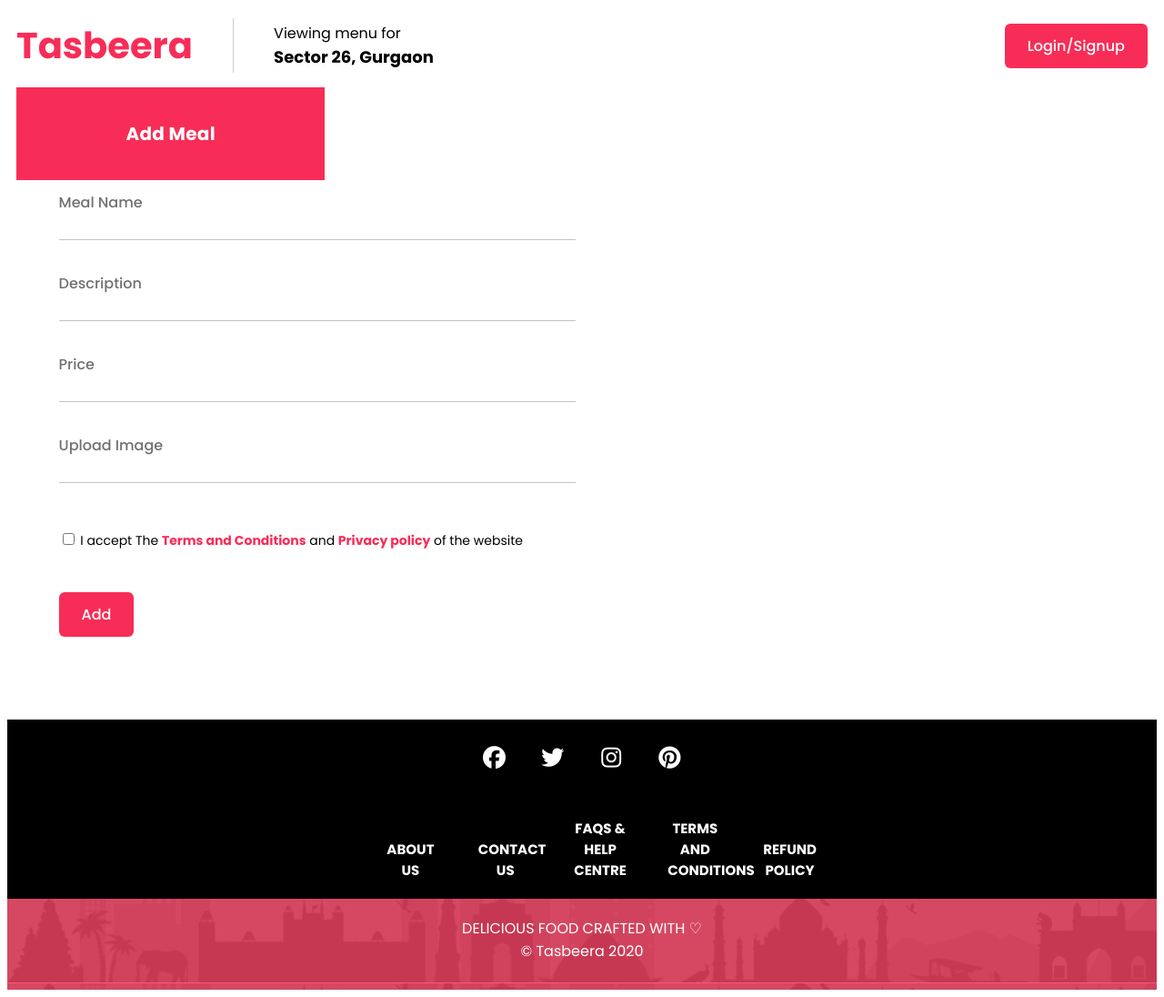
After one commit to iislamm/tasbeera, a PHP site: page /add_meal.html in a window 1280 px wide. The commit adds this page. Shown: the whole page at 91% size. Run offline with PHP 8.4, Linux system fonts and the light colour scheme; some libraries are stand-ins or nearby versions.

Commit message:
added do7a's content

```diff
--- /dev/null
+++ b/add_meal.html
@@ -0,0 +1,116 @@
+<!DOCTYPE html>
+<html lang="en">
+<head>
+
+    <meta charset="UTF-8">
+    <meta name="viewport" content="width=device-width, initial-scale=1.0">
+    <title>InnerChef</title>
+    <link href="https://fonts.googleapis.com/css2?family=Poppins:wght@300;400;500;700&display=swap" rel="stylesheet">
+    <link rel="stylesheet" href="includes/css/main.css">
+    <script src="https://kit.fontawesome.com/e99aa2afc5.js" crossorigin="anonymous"></script>
+    <script
+    src="https://code.jquery.com/jquery-3.4.1.min.js"
+    integrity="sha256-CSXorXvZcTkaix6Yvo6HppcZGetbYMGWSFlBw8HfCJo="
+    crossorigin="anonymous"></script>
+</head>
+<body>
+
+<header>
+    <nav class="top-bar">
+
+        <div class="navbar-brand">
+            <h1>Tasbeera</h1>
+        </div>
+        <div class="viewline"></div>
+        <div class="txt">
+            <div>
+                <p>Viewing menu for</p>
+                <p class="txtt"><strong>Sector 26, Gurgaon</strong> </p>
+            </div>
+        </div>
+       <div class="nav-links">
+           <a class="nav-link" href="#"><button>Login/Signup</button></a>
+       </div>
+    </nav>
+    <nav class="sec-nav">
+        <a href="#" class="nav-button active">
+            <p> Add Meal</p>
+        </a>
+    </nav>
+</header>
+
+<form class="form" id="form">
+    <div class="area">
+        <div class="filled-cover">
+            <div class="form-group">
+            <label class="form-label">Meal Name</label>
+            <input class="input form-control" id="name" type="text">
+            <i class="fas fa-check-circle"></i>
+            <i class="fas fa-exclamation-circle"></i>
+            <small>error message</small>
+            </div>
+            <div class="form-group">
+
+            <div class="form-group">
+            <label class="form-label">Description</label>
+            <input class="input form-control" id="description" type="text">
+            <i class="fas fa-check-circle"></i>
+            <i class="fas fa-exclamation-circle"></i>
+            <small>error message</small>
+            </div>
+            <div class="form-group">
+            <label class="form-label">Price</label>
+            <input class="input form-control" id="price" >
+            <i class="fas fa-check-circle"></i>
+            <i class="fas fa-exclamation-circle"></i>
+            <small>error message</small>
+            </div>
+            <div class="form-group">
+            <label class="form-label">Upload Image</label>
+            <input class="input form-control" id="password2" type="password">
+            <i class="fas fa-check-circle"></i>
+            <i class="fas fa-exclamation-circle"></i>
+            <small>error message</small>
+            </div>
+              <div class="form-link">
+                <a class="form-text"><input type="checkbox"> I accept The <span class="form-a">Terms and Conditions</span> and <span class="form-a">Privacy policy</span> of the website</a>
+            </div>
+            <div class="form-group">
+                <button class="addbutton">Add</button>
+            </div>
+            </div>
+        </div>
+    </div>
+</form>
+
+<footer>
+    <div class="social-menu" >
+
+        <ul>
+            <li><a href=""><i class="fab fa-facebook"></i></a></li>
+            <li><a href=""><i class="fab fa-twitter"></i></a></li>
+            <li><a href=""><i class="fab fa-instagram"></i></a></li>
+            <li><a href=""><i class="fab fa-pinterest"></i></a></li>
+
+        </ul>
+          <ol>
+            <li href="#">ABOUT US</li>
+            <li href="#">CONTACT US</li>
+            <li href="#">FAQS & HELP CENTRE</li>
+            <li href="#">TERMS AND CONDITIONS</li>
+            <li href="#">REFUND POLICY</li>
+
+        </ol>
+    </div>
+    <div class="footer-part2">
+
+        <p>DELICIOUS FOOD CRAFTED WITH ♡ <br>
+            &copy; Tasbeera 2020
+        </p>
+
+
+    </div>
+</footer>
+<script src="includes/js/main.js"></script>
+</body>
+</html>
--- a/includes/css/main.css
+++ b/includes/css/main.css
@@ -583,18 +583,18 @@ section:first-child {
     padding: 0;
 }
 
-.collapsible {
+.order-content .order-content.collapsible {
     float: right;
     margin-right: 20px;
     margin-top: 20px;
     background-color: transparent;
     border: none;
 }
-.collapsible:after {
+.order-content .collapsible:after {
     content: '\02795'; /* Unicode character for "plus" sign (+) */
 }
 
-  .active:after {
+.order-content .collapsible.active:after {
     content: "\2796"; /* Unicode character for "minus" sign (-) */
 }
 
@@ -854,3 +854,25 @@ classes that adds makes the signup text position in the center and adds some sty
     text-align: right;
     padding: 0 25px;
 }
+
+.grid-9 {
+    grid-template-columns: repeat(9, 1fr);
+}
+
+.addbutton {
+    font-family:"Poppins", sans-serif;;
+    font-weight: 500;
+    font-size: medium;
+    color: white;
+    text-decoration: none;
+    padding: 12px 25px;
+    background-color: #f72d57;
+    border: none;
+    border-radius:6px ;
+    cursor: pointer;
+    margin-top:30px ;
+}
+
+.nav-button .num {
+    color: red
+}
--- a/includes/js/main.js
+++ b/includes/js/main.js
@@ -155,3 +155,7 @@ addselect.addEventListener("click",(e)=>{
     $("#area").append(newselect);
 
 });
+
+function isprice(price) {
+    return /^([0-9])\w+/.test(price);
+}
```
Also changed, not shown: admin_dashboard.html (added, +112 -0 lines). Lines whose indentation alone changed are shown as unchanged.
